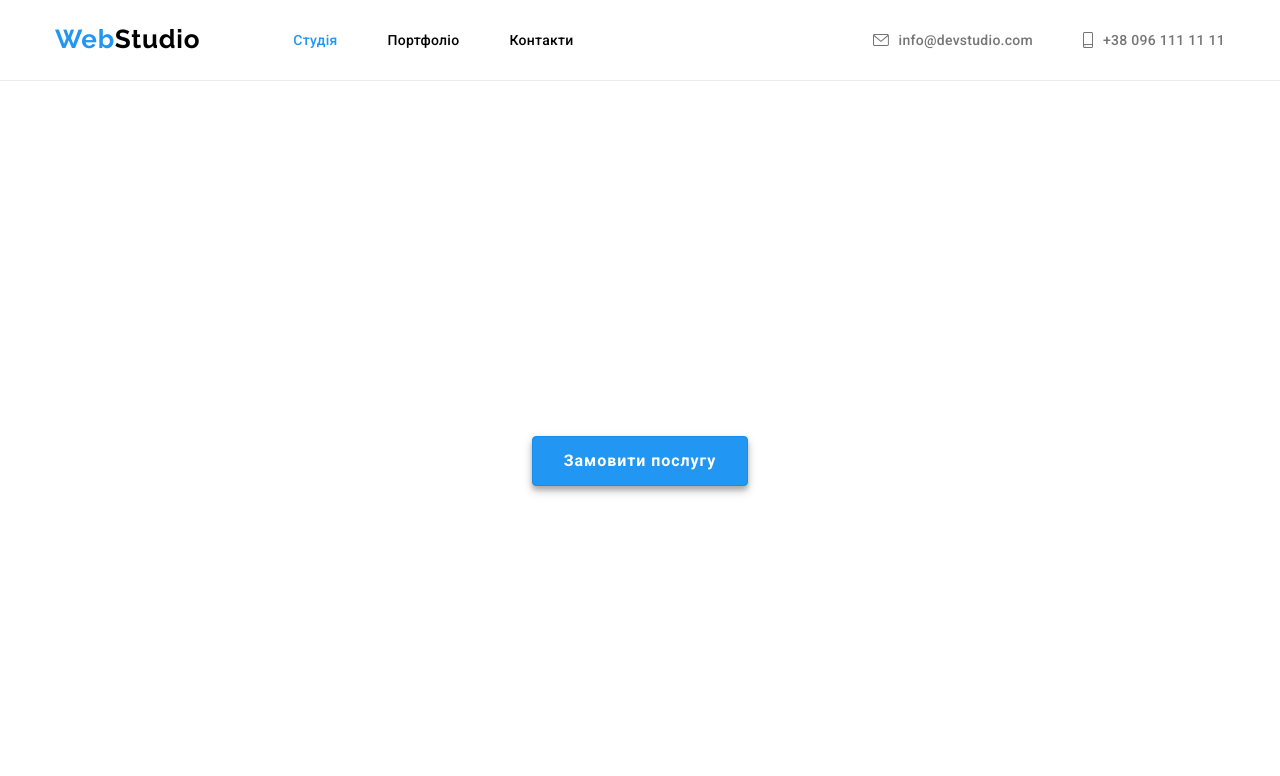
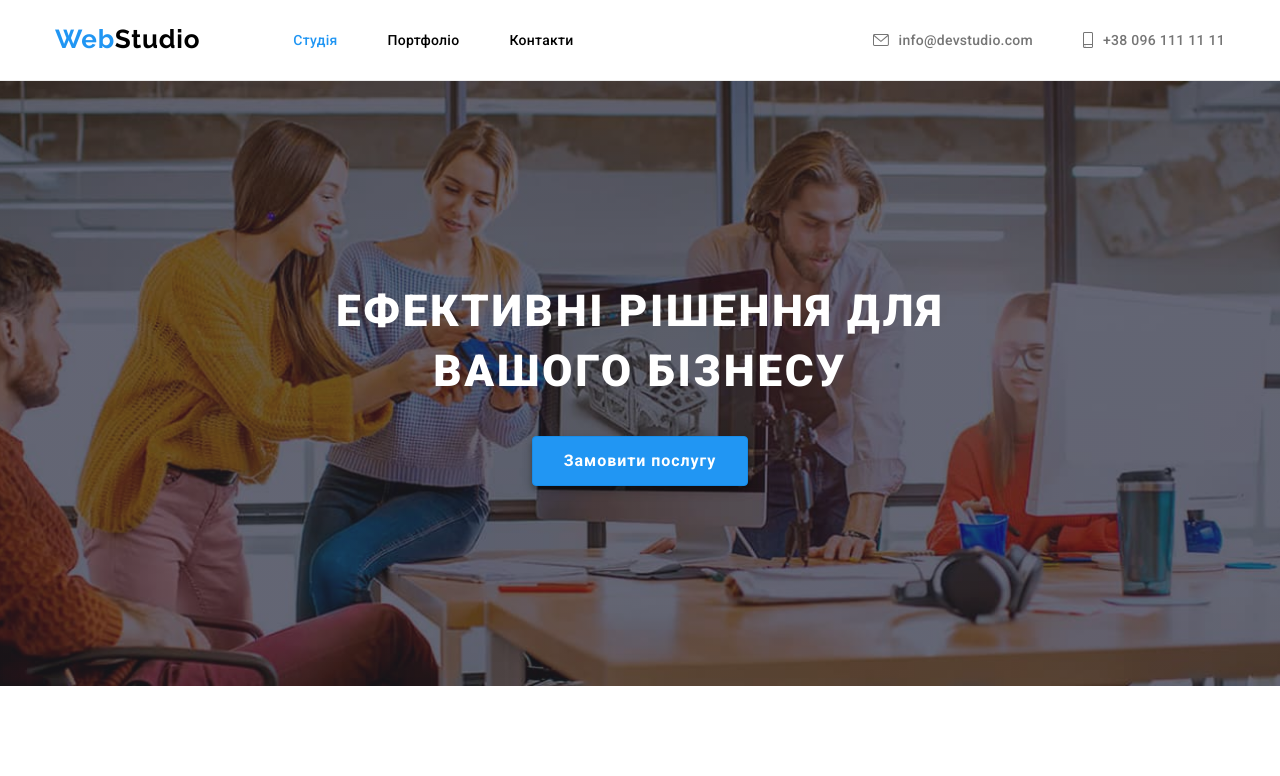
Before and after one commit to RyzhkovaKateryna/goit-markup-hw-04, a plain HTML site: page index.html in a window 1280 px wide. Shown: the top 776 px of the page. Drawn offline with Linux system fonts and the light colour scheme.

Commit message:
add gradient

```diff
--- a/styles/styles.css
+++ b/styles/styles.css
@@ -157,11 +157,7 @@
     max-width: 1600px;
     margin-left: auto;
     margin-right: auto;
-    background-image:linear-gradient
-    (to right,
-    rgba(0, 0, 0, 0.3)
-    rgba(0, 0, 0, 0.3)),
-    url(../images/bg-images/bg-img.jpg);
+    background-image:linear-gradient(to right, rgba(47, 48, 58, 0.4),rgba(47, 48, 58, 0.4)),url(../images/bg-images/bg-img.jpg);
     background-position: center;
     background-repeat: no-repeat;
     background-size: cover;
```
